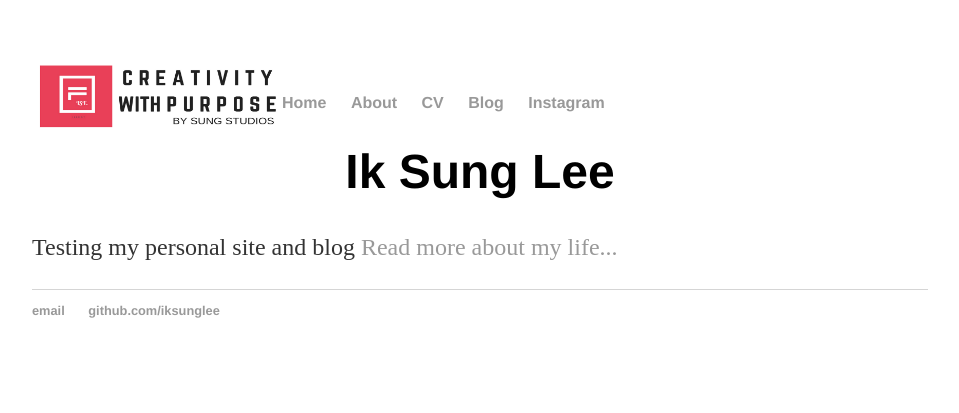
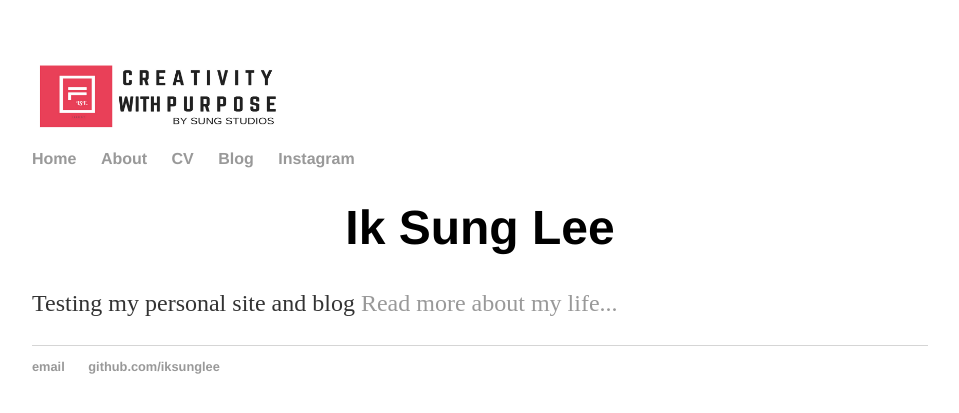
Before and after one commit to iksunglee/iksunglee.github.io, a Jekyll site: the page built from index.html, in a window 1280 px wide. Shown: the top 413 px of the page, without its empty margins (160-1119 px from the left). Built offline with Jekyll 4.4.1, drawn with Linux system fonts in a browser that asks for light colours.

Commit message:
Update default.html
left align problem will solve next time

```diff
--- a/_layouts/default.html
+++ b/_layouts/default.html
@@ -7,8 +7,8 @@
 		</head>
 		<body>
 
-			 <img src="image/travel2.png" alt="logo" align="left" style="height:70px;width:250px;">
-			<br>
+			 <img src="image/travel2.png" alt="logo" style="height:70px;width:250px;">
+
 			<nav>
 	    		<ul>
 	        		<li><a href="/">Home</a></li>
```
